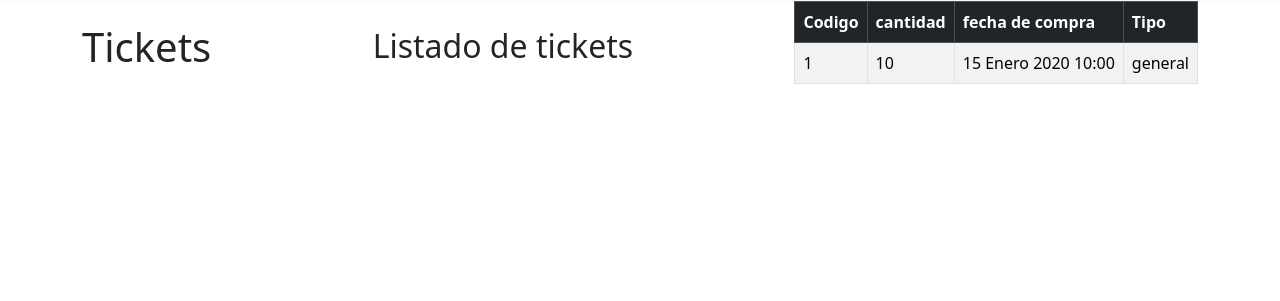
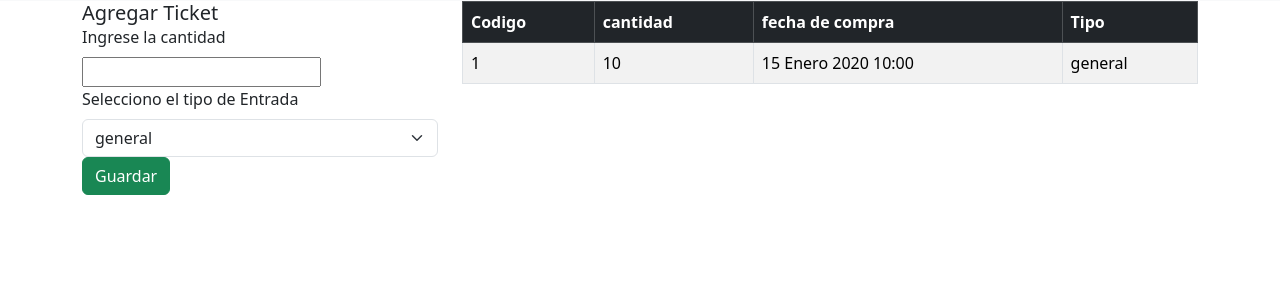
Before and after one commit to witcher-252/eventhub, a Django app: page /tickets/ in a window 1280 px wide. Shown: the part 55-356 px from the top of the page. Run offline with Django 5.2, Linux system fonts and the light colour scheme; tables that the repository leaves empty hold one stand-in row (values such as "Sample post"); parts of the project's set-up code (start-up, migrations or seed data) failed here and were passed over.

Commit message:
creo formulario para agregar tickets

```diff
--- a/app/templates/ticket/gestionTicket.html
+++ b/app/templates/ticket/gestionTicket.html
@@ -4,10 +4,36 @@
 
 {% block content %}
 <div class="container">
-    <div class="d-flex justify-content-between align-items-center mb-4">
-        <h1>Tickets</h1>
+    <div class="row">
 
-        <h2> Listado de tickets</h2>
+        <div class="col-sm-12 col-md-6 col-lg-4 col-xl-4">
+            <div class="card-body">
+                <h5 class="card-title">Agregar Ticket</h5>
+
+
+                <form action="/tickets/crearTicket" method="POST">{% csrf_token %}
+
+                    <label class="form-label">Ingrese la cantidad</label>
+                    <div class="form-group">
+                        <input type="number" id="cantidadTk" name="cantidadTk">
+                    </div>
+
+                    <label class="form-label">Selecciono el tipo de Entrada</label>
+                    <div class="form-group">
+                        <select class="form-select" id="tipoEntrada" name="tipoEntrada">
+                            <option value="general">general</option>
+                            <option value="VIP">VIP</option>
+                          </select>
+                    </div>
+                    <div class="form-group">
+                    <button type="submit" class="btn btn-success btn-block text-white">Guardar</button>
+                </div>
+                </form>
+              </div>
+        </div>
+
+
+        <div class="col-sm-12 col-md-6 col-lg-8 col-xl-8">
             <div class="table-responsive">
                 <table class="table table-striped table-bordered table-hover">
                     <thead class="table-dark">
@@ -30,7 +56,10 @@
                     </tbody>
                 </table>
             </div>
-    </div>
+
+
 
         </div>
+    </div>
+</div>
 {% endblock %}
--- a/app/urls.py
+++ b/app/urls.py
@@ -17,4 +17,5 @@ urlpatterns = [
 
     # urls de ticket
     path('tickets/', views.gestion_ticket, name='gestion_ticket'),
+    path('tickets/crearTicket', views.create_ticket, name='create_ticket'),
 ]
--- a/app/views.py
+++ b/app/views.py
@@ -132,4 +132,11 @@ def gestion_ticket(request):
     listaTickets = Ticket.objects.all()
     return render(request, "ticket/gestionTicket.html", {"listaTickets": listaTickets})
 
+def create_ticket(request):
+    tipo = request.POST['tipoEntrada']
+    cantidad = request.POST['cantidadTk']
+
+    Ticket.objects.create( quantity=cantidad , buy_date=timezone.now(), type=tipo)
+    return redirect("/tickets")
+
 # codigo de ticket - fin
```
Lines whose indentation alone changed are shown as unchanged.
